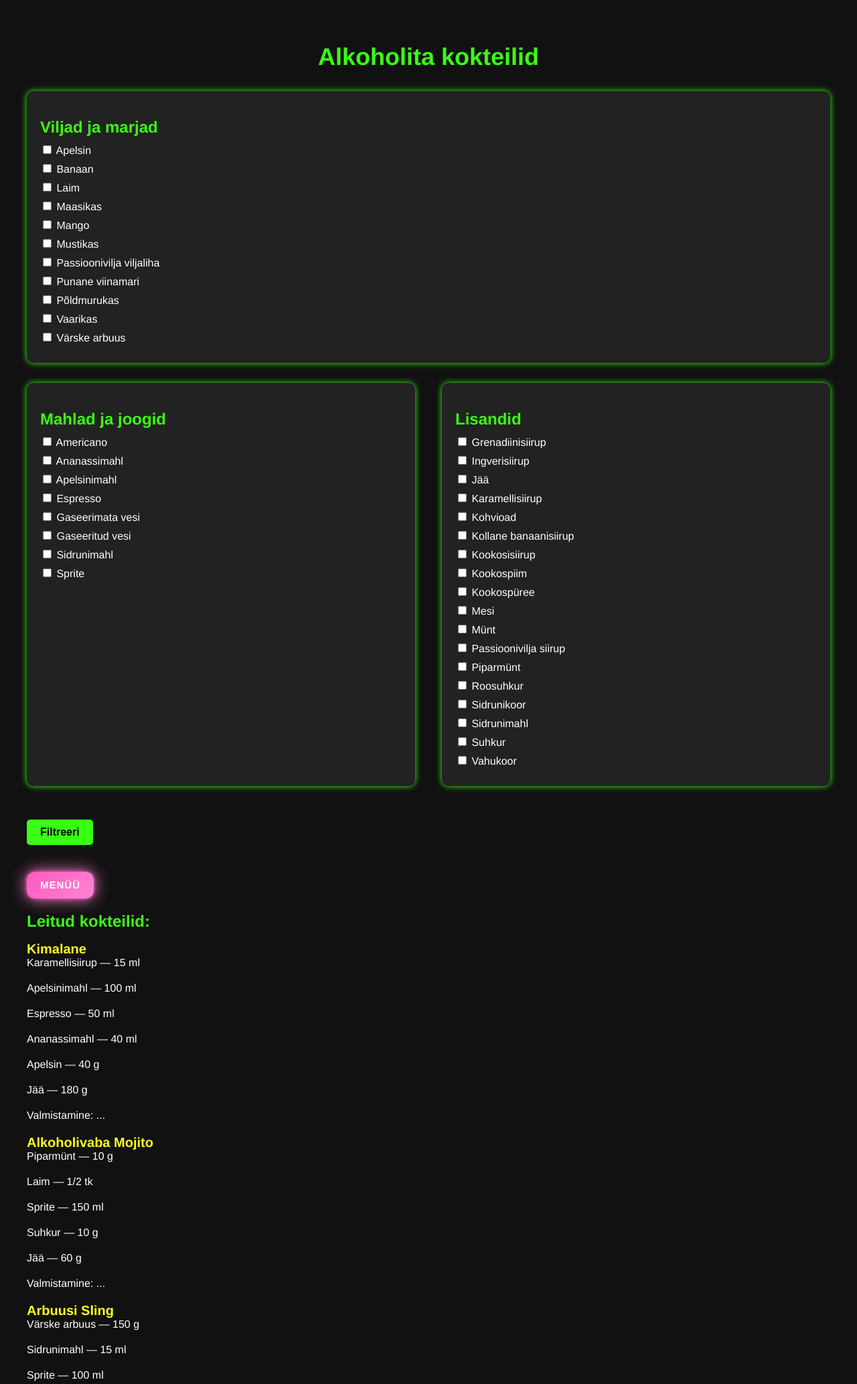
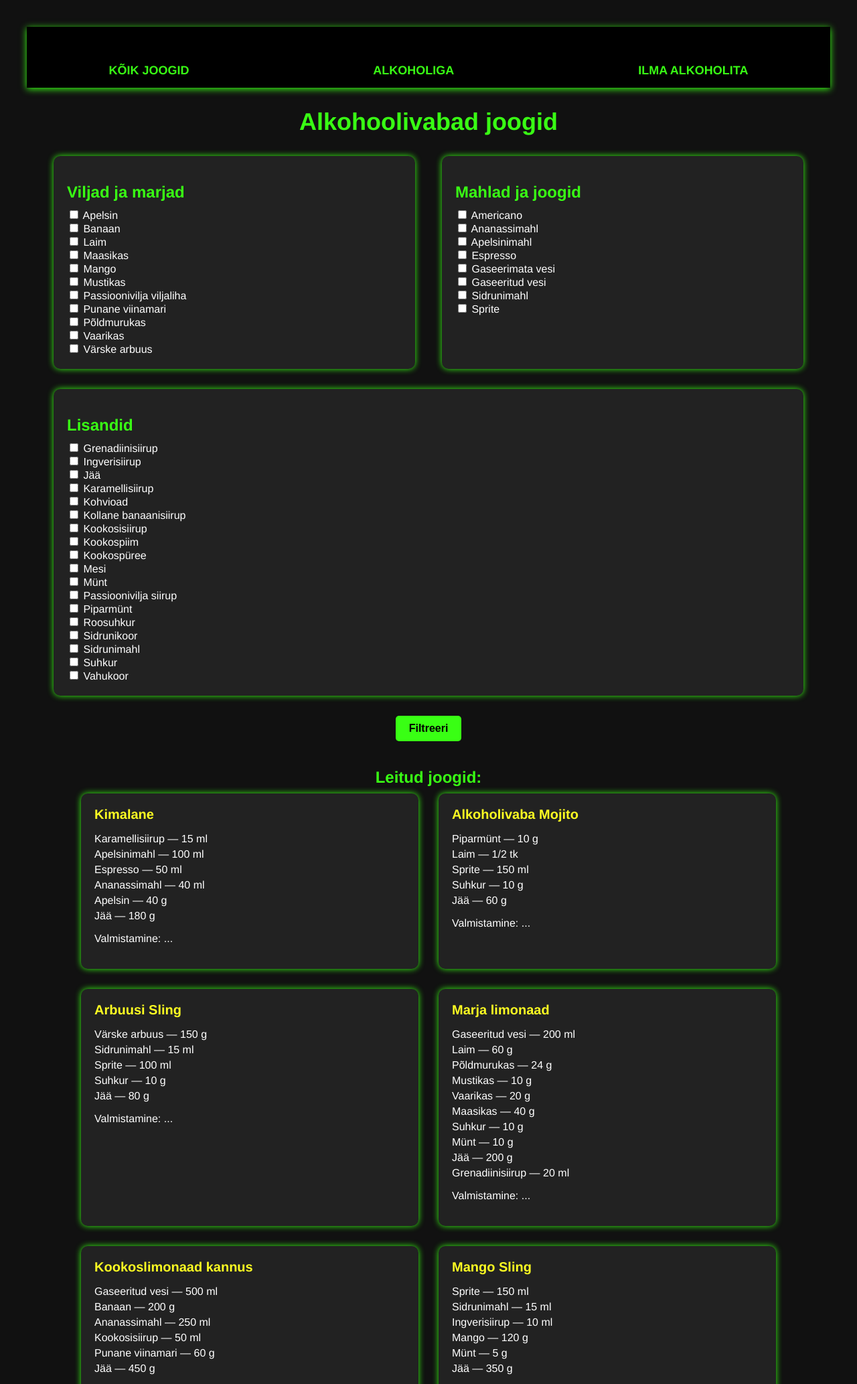
Before and after one commit to NataliPanova/Cocktailizer, a Flask app: page /ilma-alkoholita in a window 1280 px wide. Shown: the top 2067 px of the page at 67% size. Run offline with Flask 3, Linux system fonts and the light colour scheme.

Commit message:
Update ilma-alkoholita.html

```diff
--- a/src/templates/ilma-alkoholita.html
+++ b/src/templates/ilma-alkoholita.html
@@ -2,11 +2,8 @@
 <html lang="et">
 <head>
     <meta charset="UTF-8">
-    <title>Alkoholita kokteilid</title>
-
-    <!-- Шрифты -->
+    <title>Alkohoolivabad joogid</title>
     <link href="https://fonts.googleapis.com/css2?family=Arimo:wght@400;700&display=swap" rel="stylesheet">
-
     <style>
         body {
             background-color: #111;
@@ -16,11 +13,37 @@
             margin: 0;
         }
 
+        .navbar {
+            background-color: #000;
+            display: flex;
+            justify-content: center;
+            gap: 30px;
+            padding: 15px 0;
+            box-shadow: 0 2px 10px #39ff14;
+            position: sticky;
+            top: 0;
+            z-index: 100;
+        }
+
+        .navbar a {
+            color: #39ff14;
+            text-decoration: none;
+            font-weight: bold;
+            font-size: 18px;
+            text-transform: uppercase;
+            transition: 0.3s;
+        }
+
+        .navbar a:hover {
+            color: #fff;
+            text-shadow: 0 0 10px #39ff14;
+        }
+
         h1 {
             font-size: 36px;
             color: #39ff14;
             text-align: center;
-            margin-bottom: 30px;
+            margin: 30px 0;
         }
 
         h2 {
@@ -30,7 +53,7 @@
         }
 
         form {
-            margin-bottom: 40px;
+            margin: 0 40px 40px 40px;
         }
 
         .category-row {
@@ -50,11 +73,6 @@
             box-shadow: 0 0 10px #39ff14;
         }
 
-        label {
-            display: block;
-            margin-bottom: 8px;
-        }
-
                 input[type="submit"] {
          background-color: #39ff14;
          color: black;
@@ -63,89 +81,86 @@
             font-weight: bold;
             cursor: pointer;
             border-radius: 5px;
-            margin-top: 20px;
+            margin: 20px auto 0;
             font-size: 16px;
+            display: block;
 }
 
-        ul {
-            list-style-type: none;
-            padding-left: 0;
+        .cocktail-grid {
+            display: flex;
+            flex-wrap: wrap;
+            gap: 30px;
+            justify-content: center;
+            padding: 0 40px;
         }
 
-        li {
-            margin-bottom: 20px;
+        .cocktail-card {
+            background-color: #222;
+            border-radius: 10px;
+            box-shadow: 0 0 10px #39ff14;
+            padding: 20px;
+            width: 45%;
+            box-sizing: border-box;
         }
 
         .cocktail-name {
             font-size: 20px;
             font-weight: bold;
             color: #fefe22;
+            margin-bottom: 10px;
+        }
+
+        ul {
+            list-style: none;
+            padding-left: 0;
+        }
+
+        li {
+            margin-bottom: 5px;
         }
 
                  a {
          color: #39ff14;
          text-decoration: none;
          font-weight: bold;
-            display: inline-block;
-            margin-top: 40px;
+         display: block;
+         margin: 40px auto 0;
+         width: fit-content; /* или фиксированная ширина, например 200px */
 }
 
-       .glow-button.pink {
-             width: 100px;
-             height: 40px;
-             display: flex;
-             align-items: center;
-             justify-content: center;
-             text-align: center;
-             background: linear-gradient(135deg, #fe59c2, #ff85d0);
-             color: white;
-             border: none;
-             font-size: 15px;
-             font-weight: bold;
-             cursor: pointer;
-             border-radius: 12px;
-             text-transform: uppercase;
-             box-shadow: 0 0 5px #fe59c2, 0 0 25px #ff85d0;
-             transition: all 0.3s ease;
-             text-decoration: none;
-             font-family: 'Arimo', sans-serif;
-             letter-spacing: 1px;
-                            }
-
-.glow-button.pink:hover {
-    box-shadow: 0 0 25px #fe59c2, 0 0 45px #ff85d0;
-    transform: scale(1.07);
-                          }
     </style>
 </head>
 <body>
-    <h1>Alkoholita kokteilid</h1>
+    <div class="navbar">
+        <a href="{{ url_for('recipe') }}">Kõik joogid</a>
+        <a href="{{ url_for('alkoholiga') }}">Alkoholiga</a>
+        <a href="{{ url_for('ilma_alkoholita') }}">Ilma alkoholita</a>
+    </div>
+
+    <h1>Alkohoolivabad joogid</h1>
 
     <form method="GET" action="/ilma-alkoholita">
         <div class="category-row">
             <div class="category-box">
                 <h2>Viljad ja marjad</h2>
                 {% for j in ingredients['vili'] %}
-                    <label><input type="checkbox" name="ingredients" value="{{ j }}"
-                      {% if j in selected %}checked{% endif %}> {{ j }}</label>
+                    <label><input type="checkbox" name="ingredients" value="{{ j }}" {% if j in selected %}checked{% endif %}> {{ j }}</label><br>
+                {% endfor %}
+            </div>
+
+            <div class="category-box">
+                <h2>Mahlad ja joogid</h2>
+                {% for j in ingredients['muu jook'] %}
+                    <label><input type="checkbox" name="ingredients" value="{{ j }}" {% if j in selected %}checked{% endif %}> {{ j }}</label><br>
                 {% endfor %}
             </div>
         </div>
 
         <div class="category-row">
             <div class="category-box">
-                <h2>Mahlad ja joogid</h2>
-                {% for j in ingredients['muu jook'] %}
-                    <label><input type="checkbox" name="ingredients" value="{{ j }}"
-                      {% if j in selected %}checked{% endif %}> {{ j }}</label>
-                {% endfor %}
-            </div>
-
-            <div class="category-box">
                 <h2>Lisandid</h2>
                 {% for j in ingredients['lisand'] %}
-                    <label><input type="checkbox" name="ingredients" value="{{ j }}"
-                      {% if j in selected %}checked{% endif %}> {{ j }}</label>
+                    <label><input type="checkbox" name="ingredients" value="{{ j }}" {% if j in selected %}checked{% endif %}> {{ j }}</label><br>
                 {% endfor %}
             </div>
         </div>
@@ -153,12 +168,10 @@
         <input type="submit" value="Filtreeri">
     </form>
 
-<a href="{{ url_for('recipe') }}" class="glow-button pink">Menüü</a>
-
-    <h2>Leitud kokteilid:</h2>
-    <ul>
+    <h2 style="text-align:center;">Leitud joogid:</h2>
+    <div class="cocktail-grid">
         {% for i in cocktails %}
-            <li>
+        <div class="cocktail-card">
             <div class="cocktail-name">{{ i.name }}</div>
             <ul>
                 {% for j in i.ingredients %}
@@ -166,14 +179,12 @@
                 {% endfor %}
             </ul>
             <p>Valmistamine: {{ i.instructions }}</p>
-            </li>
+        </div>
         {% else %}
-            <li>Ühtegi kokteili ei leitud.</li>
+        <p>Ühtegi jooki ei leitud.</p>
         {% endfor %}
-    </ul>
+    </div>
 
     <a href="{{ url_for('home') }}">Tagasi avalehele</a>
-
-    <a href="{{ url_for('recipe') }}">Menüü</a>
 </body>
 </html>
```
Lines whose indentation alone changed are shown as unchanged.
